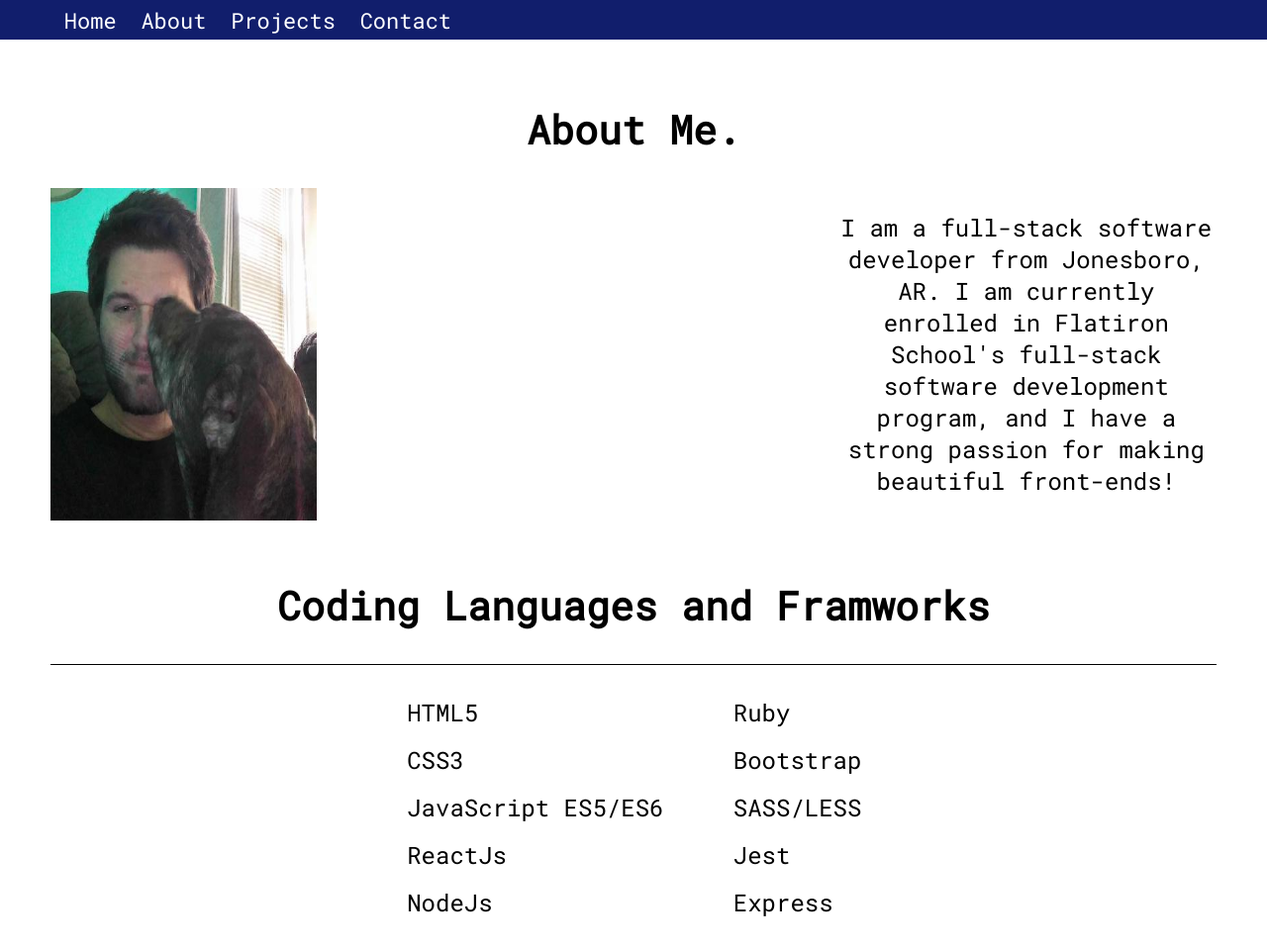
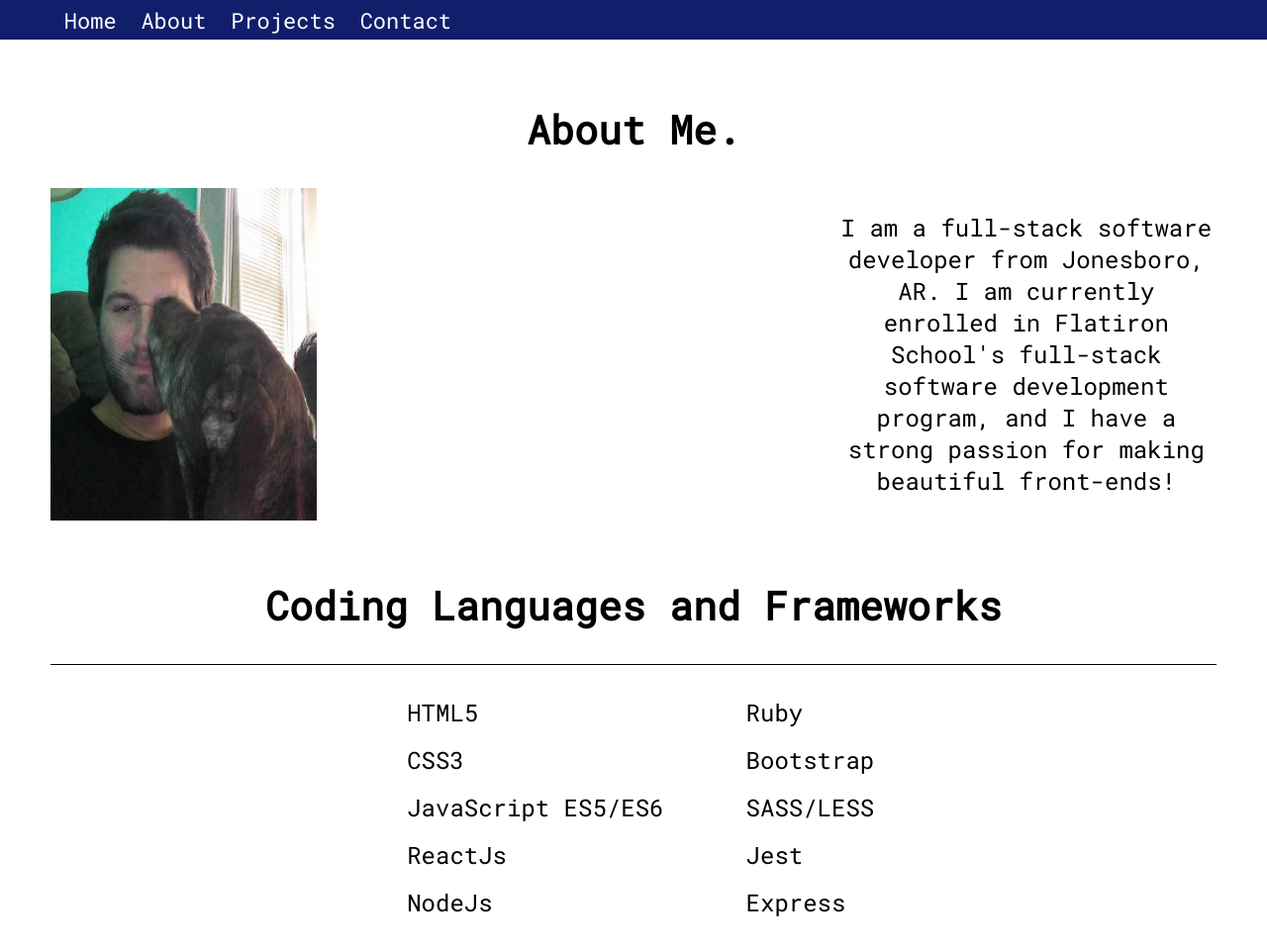
Before and after one commit to bbaneydev/personal-site, a plain HTML site: page html/about.html in a window 1280 px wide. Shown: the whole page at 99% size. Drawn offline with Linux system fonts and the light colour scheme.

Commit message:
fixed typo

```diff
--- a/css/about.css
+++ b/css/about.css
@@ -72,7 +72,7 @@ div img {
 }
 
 .li-2 {
-    margin-right: 32%;
+    margin-right: 31%;
 }
 
 .li-1 ul li {
--- a/html/about.html
+++ b/html/about.html
@@ -37,7 +37,7 @@
 
     <section>
         <div class="coding">
-            <h1>Coding Languages and Framworks</h1>
+            <h1>Coding Languages and Frameworks</h1>
         </div>
         <div class="container">
             <div class="li-1">
```
